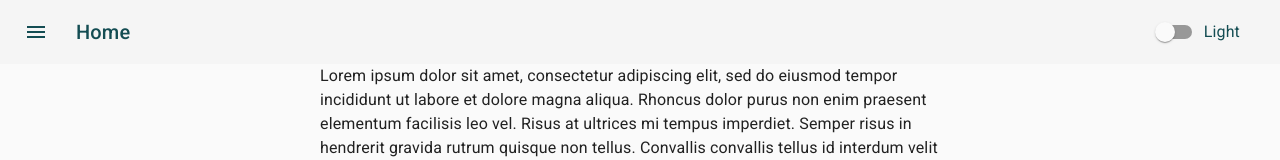
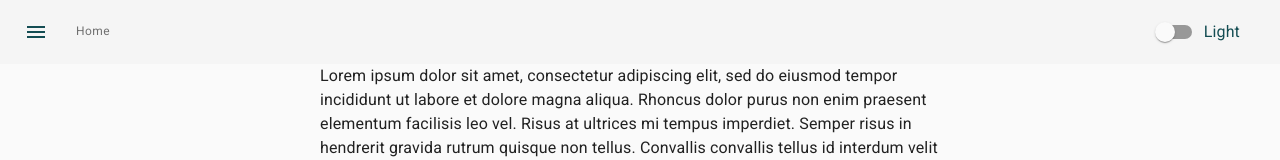
Before and after one commit to stevendelro/Portfolio, a Next.js app: page / in a window 1280 px wide. Shown: the top 160 px of the page. Built offline with nearby package versions, Linux system fonts and the light colour scheme.

Commit message:
breadcrumbs now fully functional

```diff
--- a/components/layout/MyAppBar.js
+++ b/components/layout/MyAppBar.js
@@ -2,15 +2,15 @@ import { useState, cloneElement } from 'react'
 import { makeStyles } from '@material-ui/core/styles'
 import AppBar from '@material-ui/core/AppBar'
 import Toolbar from '@material-ui/core/Toolbar'
-import Typography from '@material-ui/core/Typography'
+import Box from '@material-ui/core/Box'
 import IconButton from '@material-ui/core/IconButton'
 import MenuIcon from '@material-ui/icons/Menu'
 import Switch from '@material-ui/core/Switch'
 import FormControlLabel from '@material-ui/core/FormControlLabel'
 import FormGroup from '@material-ui/core/FormGroup'
-import MenuItem from '@material-ui/core/MenuItem'
-import Menu from '@material-ui/core/Menu'
+import Hidden from '@material-ui/core/Hidden'
 import useScrollTrigger from '@material-ui/core/useScrollTrigger'
+import NavCrumbs from './NavCrumbs'
 
 const useStyles = makeStyles(theme => ({
   root: {
@@ -23,7 +23,7 @@ const useStyles = makeStyles(theme => ({
     marginRight: theme.spacing(2),
     color: theme.palette.primary.main,
   },
-  title: {
+  crumbs: {
     flexGrow: 1,
     color: theme.palette.primary.main,
   },
@@ -58,6 +58,7 @@ export default function MenuAppBar(props) {
       <ElevationScroll {...props}>
         <AppBar className={classes.appBar} position='fixed'>
           <Toolbar>
+            <Hidden xsDown>
               <IconButton
                 edge='start'
                 className={classes.menuButton}
@@ -67,10 +68,12 @@ export default function MenuAppBar(props) {
                 aria-label='main-menu'>
                 <MenuIcon />
               </IconButton>
+            </Hidden>
 
-            <Typography variant='h6' className={classes.title}>
-              Home
-            </Typography>
+            <Box className={classes.crumbs}>
+              <NavCrumbs />
+            </Box>
+            <Hidden xsDown>
               <FormGroup>
                 <FormControlLabel
                   className={classes.toggleLabel}
@@ -84,6 +87,7 @@ export default function MenuAppBar(props) {
                   label={darkMode ? 'Dark' : 'Light'}
                 />
               </FormGroup>
+            </Hidden>
           </Toolbar>
         </AppBar>
       </ElevationScroll>
--- /dev/null
+++ b/components/layout/NavCrumbs.js
@@ -0,0 +1,39 @@
+import { useState, useEffect } from 'react'
+import { useRouter } from 'next/router'
+import Breadcrumbs from '@material-ui/core/Breadcrumbs'
+import {
+  removeDashesAndUppercaseFirstLetter,
+  createCrumbLink,
+  createSecondLevelCrumb,
+} from './utils/index'
+
+export default function NavBreadCrumbs() {
+  const { route, query } = useRouter()
+  const [secondCrumb, setSecondCrumb] = useState(null)
+  const [thirdCrumb, setThirdCrumb] = useState(null)
+
+  useEffect(() => {
+    if (route === '/') return setSecondCrumb(null)
+
+    if (route === '/work' || '/blog' || '/mail') {
+      setThirdCrumb(null)
+      setSecondCrumb(createSecondLevelCrumb(route))
+    }
+
+    if (route === '/blog/[slug]') {
+      const currentSlug = removeDashesAndUppercaseFirstLetter(query.slug)
+      setSecondCrumb(createSecondLevelCrumb(route))
+      if (thirdCrumb === null || currentSlug !== thirdCrumb) {
+        setThirdCrumb(createCrumbLink(currentSlug))
+      }
+    }
+  }, [route, query])
+
+  return (
+    <Breadcrumbs aria-label='breadcrumb'>
+      {createCrumbLink('Home')}
+      {secondCrumb}
+      {thirdCrumb}
+    </Breadcrumbs>
+  )
+}
--- /dev/null
+++ b/components/layout/utils/index.js
@@ -0,0 +1,30 @@
+import Typography from '@material-ui/core/Typography'
+import MuiLink from '../../MuiLink'
+
+export const removeDashesAndUppercaseFirstLetter = slug => {
+  const replacedDashesWithSpaces = slug.replace(/-/g, ' ')
+  const upperCasedFirstLetters = replacedDashesWithSpaces
+    .toLowerCase()
+    .split(' ')
+    .map(word => word.charAt(0).toUpperCase() + word.slice(1))
+    .join(' ')
+  return upperCasedFirstLetters
+}
+
+export const createCrumbLink = string => {
+  const lowerCased = string.toLowerCase()
+  return (
+    <MuiLink color='inherit' href={`/${lowerCased}`}>
+      <Typography variant='caption' display='block'>
+        {string}
+      </Typography>
+    </MuiLink>
+  )
+}
+
+export const createSecondLevelCrumb = route => {
+  if (route === '/work') return createCrumbLink('Work')
+  if (route === '/blog') return createCrumbLink('Blog')
+  if (route === '/blog/[slug]') return createCrumbLink('Blog')
+  if (route === '/mail') return createCrumbLink('Mail')
+}
--- a/pages/_app.js
+++ b/pages/_app.js
@@ -83,22 +83,20 @@ export default function MyApp(props) {
       <ThemeProvider theme={theme}>
         <div className={classes.root}>
           <CssBaseline />
-          {/* Top AppBar and Drawer on large screens */}
+          <MyAppBar
+            darkMode={darkMode}
+            setDarkMode={setDarkMode}
+            toggleShowDrawer={toggleShowDrawer}
+          />
+          {/* Hide Drawer on large screens */}
           <Hidden xsDown>
-            <MyAppBar
-              darkMode={darkMode}
-              setDarkMode={setDarkMode}
-              toggleShowDrawer={toggleShowDrawer}
-            />
             <MainDrawer
               toggleShowDrawer={toggleShowDrawer}
               openDrawer={openDrawer}
             />
           </Hidden>
           <main className={classes.content}>
-            <Hidden xsDown>
-              <div className={classes.toolbar} />
-            </Hidden>
+            <div className={classes.toolbar} />
             <Component {...pageProps} />
             {/* Display bottom AppBar for a better mobile experience */}
             <Hidden smUp>
```
Lines whose indentation alone changed are shown as unchanged.
